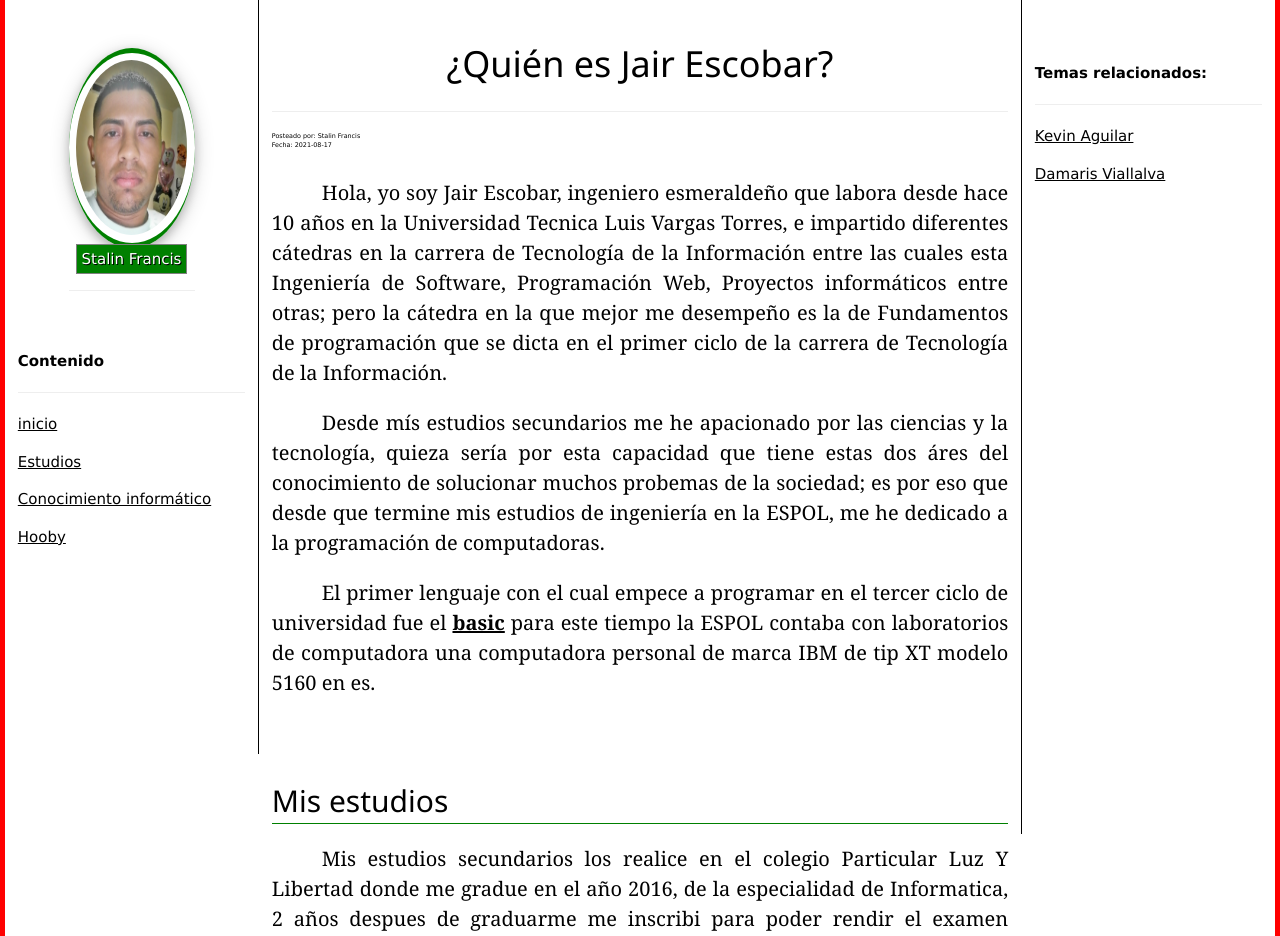
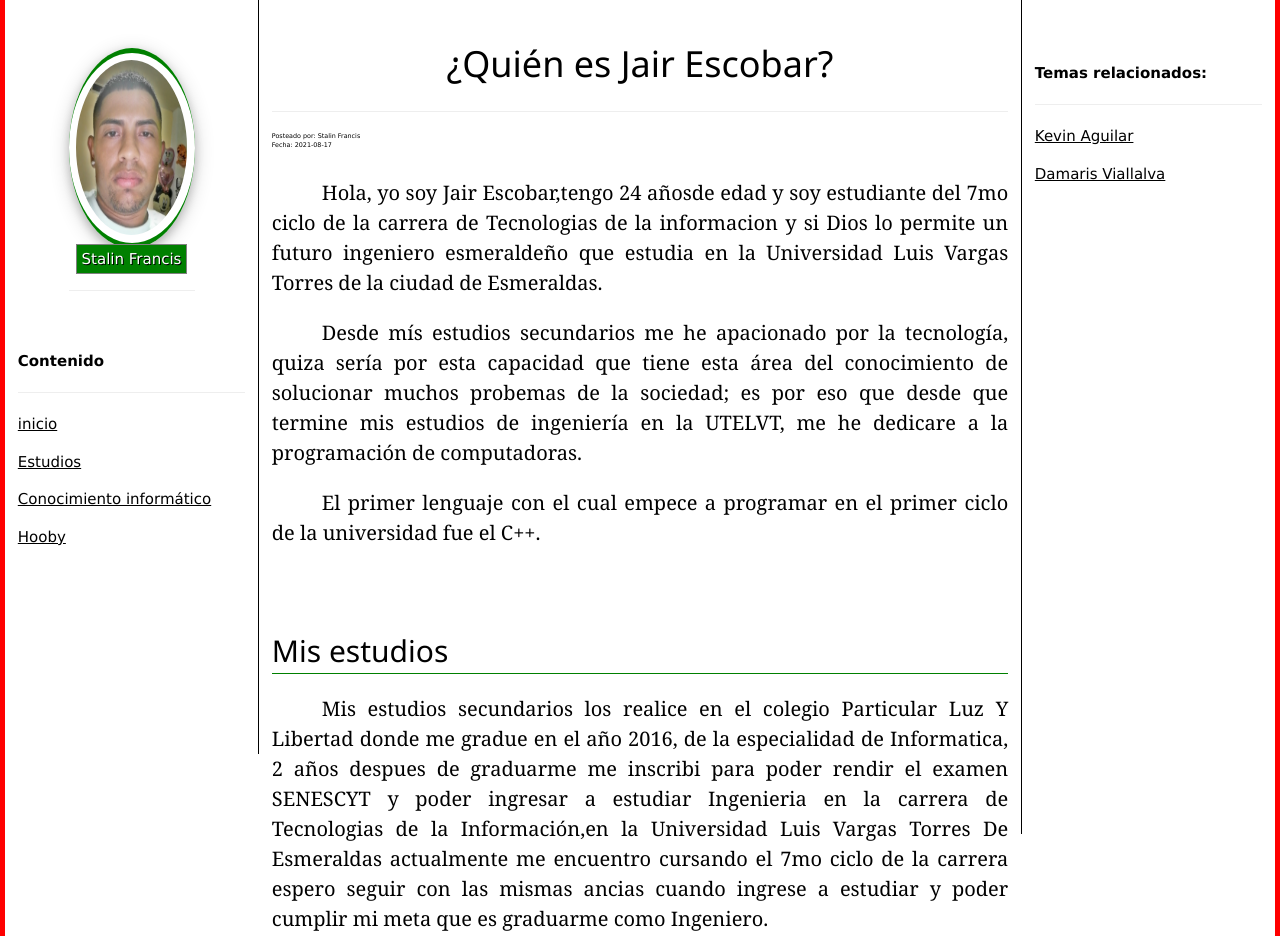
Before and after one commit to jaires1823/EscobarJair, a PHP site: page / in a window 1280 px wide. Shown: the part 51-987 px from the top of the page. Run offline with PHP 8.4, Linux system fonts and the light colour scheme.

```diff
--- a/index.php
+++ b/index.php
@@ -24,9 +24,9 @@ include("marco-right.php");
   </div>
   <div style="width: 100%; height:100%;" >
            <div  style="text-align:justify; font-size: 20px;">
-                   <p class="eys-parrafo">Hola, yo soy Jair Escobar, ingeniero esmeraldeño que labora desde hace 10 años en la Universidad Tecnica Luis Vargas Torres, e impartido diferentes cátedras en la carrera de Tecnología de la Información entre las cuales esta Ingeniería de Software, Programación Web, Proyectos informáticos entre otras; pero la cátedra en la que mejor me desempeño es la de Fundamentos de programación que se dicta en el primer ciclo de la carrera de Tecnología de la Información. </p>
-                   <p class="eys-parrafo">Desde mís estudios secundarios me he apacionado por las ciencias y la tecnología, quieza sería  por esta capacidad que tiene estas dos áres del conocimiento de solucionar muchos probemas de la sociedad; es por eso que desde que termine mis estudios de ingeniería en la ESPOL, me he dedicado a la programación de computadoras. </p>
-<p class="eys-parrafo"> El primer lenguaje con el cual empece a programar en el tercer ciclo de universidad fue el <b><a href="https://en.wikipedia.org/wiki/BASIC"> basic</a></b>  para este tiempo la ESPOL contaba con laboratorios de computadora  una computadora personal de marca IBM de tip XT modelo 5160  en es.</p>
+                   <p class="eys-parrafo">Hola, yo soy Jair Escobar,tengo 24 añosde edad y soy estudiante del 7mo ciclo de la carrera de Tecnologias de la informacion y si Dios lo permite un futuro ingeniero esmeraldeño que estudia en la Universidad Luis Vargas Torres de la ciudad de Esmeraldas. </p>
+                   <p class="eys-parrafo">Desde mís estudios secundarios me he apacionado por la tecnología, quiza sería  por esta capacidad que tiene esta área del conocimiento de solucionar muchos probemas de la sociedad; es por eso que desde que termine mis estudios de ingeniería en la UTELVT, me he dedicare a la programación de computadoras. </p>
+<p class="eys-parrafo"> El primer lenguaje con el cual empece a programar en el primer ciclo de la universidad fue el C++.</p>
 
    <div id="blog-seccion2"  style="height: 50px;"></div>
 
```
